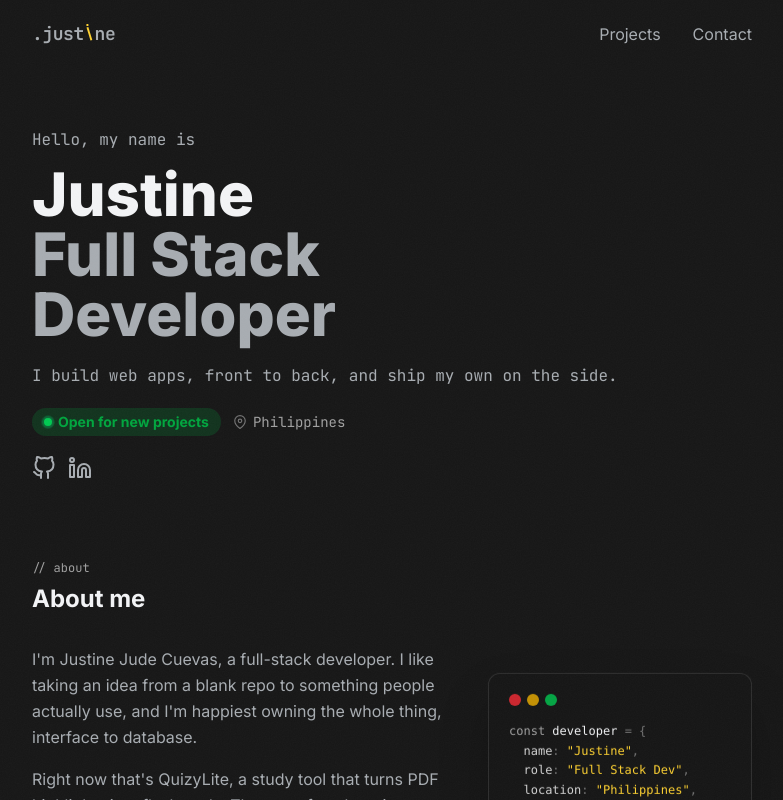
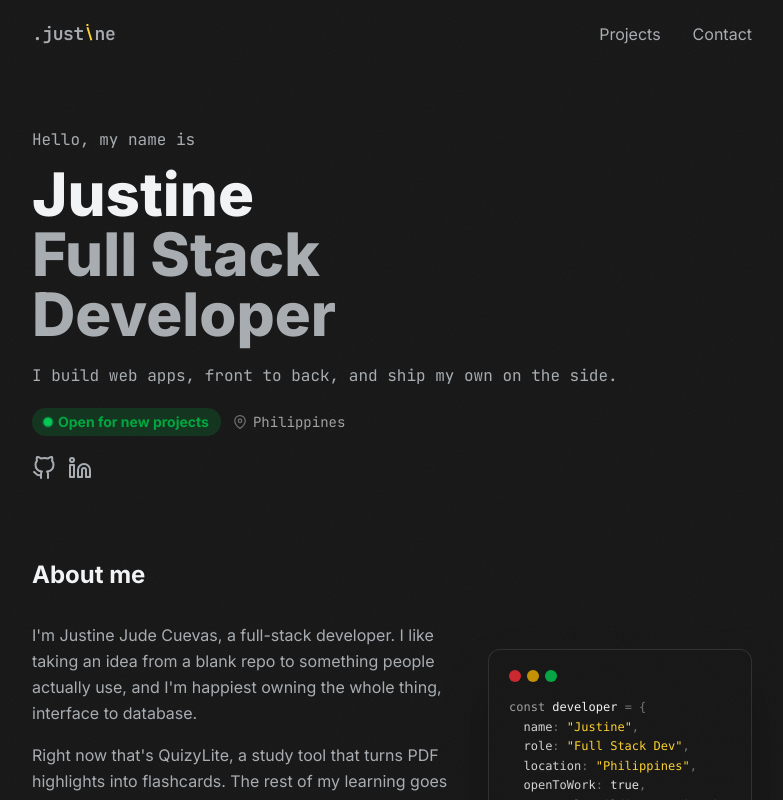
Before and after one commit to Syddl/justine-portfolio, a Next.js app: page / in a window 1280 px wide. Shown: the top 800 px of the page, without its empty margins (248-1031 px from the left). Built offline with nearby package versions, Linux system fonts and the light colour scheme; no server answers.

Commit message:
small change

```diff
--- a/src/component/SectionHeading.jsx
+++ b/src/component/SectionHeading.jsx
@@ -15,11 +15,6 @@ const SectionHeading = ({
     <div className={className}>
       <div className="flex items-end justify-between gap-4">
         <div>
-          <p
-            className={`${jetbrainsMono.className} text-xs text-neutral-400 mb-2`}
-          >
-            {`// ${eyebrow}`}
-          </p>
           <h2
             className={`${inter.className} text-gray-100 text-2xl font-bold leading-tight`}
           >
```
